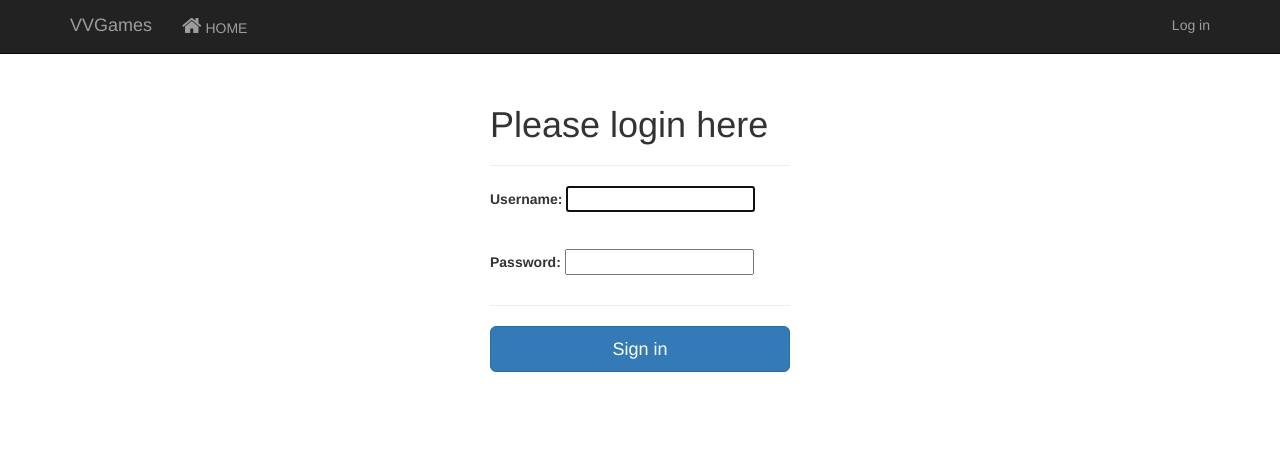
After one commit to Ok-michael/VintageVideo, a Django app: page /accounts/login/ in a window 1280 px wide. The commit adds this page. Shown: the top 456 px of the page. Run offline with Django 5.2, Linux system fonts and the light colour scheme; some libraries are stand-ins or nearby versions.

Commit message:
Adds functionalities for  and , extends the custom-site.css to improve the corresponding login.html created and improve base.html to indicate if a user is logged in or not by using a sub template _login-logout.html

```diff
--- a/VVG/VVG/settings.py
+++ b/VVG/VVG/settings.py
@@ -125,3 +125,5 @@ STATIC_URL = 'static/'
 
 DEFAULT_AUTO_FIELD = 'django.db.models.BigAutoField'
 STATICFILES_DIRS = [os.path.join(BASE_DIR, 'static'), ]
+LOGIN_REDIRECT_URL = '/'
+LOGOUT_REDIRECT_URL = '/'
--- a/VVG/main/urls.py
+++ b/VVG/main/urls.py
@@ -1,6 +1,21 @@
 from django.urls import path
+from django.contrib.auth.views import(
+        LoginView,
+        LogoutView
+)
+from .forms import(
+        AuthenticationForm
+)
 from . import views
+
 
 urlpatterns = [
         path(r'', views.index, name='index'),
+        path(r'accounts/login/', LoginView.as_view(), {
+                'template_name': 'login.html',
+                'authentication_form': AuthenticationForm
+        }, name='login'),
+        path(r'accounts/logout', LogoutView.as_view(), {
+                #'next_page': '/'
+        }, name='logout'),
 ]
--- a/VVG/static/styles/custom-site.css
+++ b/VVG/static/styles/custom-site.css
@@ -10,3 +10,66 @@
 h2.panel-title {
     font-size: 25px;
 }
+
+
+/* Signin page */
+ /* Styling extracted from http://getbootstrap.com/examples/signin/
+ */
+.form-signin {
+    max-width: 330px;
+    padding: 15px;
+    margin: 0 auto;
+}
+
+.form-signin input[type="email"] {
+    margin-bottom: -1px;
+}
+
+.form-signin input[type="email"] border-top {
+    left-radius: 0;
+    right-radius: 0;
+}
+
+.form-signin input[type="password"] {
+    margin-bottom: 10px;
+}
+
+.form-signin input[type="password"] border-top {
+    left-radius: 0;
+    right-radius: 0;
+}
+
+.form-signin .form-signin-heading {
+    margin-bottom: 10px;
+}
+
+.form-signin .checkbox {
+    font-weight: normal;
+}
+
+.form-signin.form-control {
+    position: relative;
+    height: auto;
+    -webkit-box-sizing: border-box;
+    -moz-box-sizing: border-box;
+    box-sizing: border-box;
+    padding: 10px;
+    font-size: 16px;
+}
+
+.form-signin .form-control:focus {
+    z-index: 2;
+}
+
+.signin-errors-container .form-errors {
+    padding: 0;
+    display: flex;
+    flex-direction: column;
+    list-style: none;
+    align-items: center;
+    color: red;
+}
+
+.signin-errors-container .form-errors li {
+    max-width: 350px;
+}
--- /dev/null
+++ b/VVG/templates/_login-logout.html
@@ -0,0 +1,16 @@
+{% if user.is_authenticated %}
+    <form id="logoutForm" action="{% url 'logout' %}" method="post" class="navbar-right">
+        {% csrf_token %}
+            <ul class="nav navbar-nav navbar-right">
+                <li><span class="navbar-brand">Logged as: {{ user.username }}</span></li>
+                <li>
+                    <a href="javascript:document.getElementById(
+                        'logoutForm').submit()">Log off</a>
+                </li>
+            </ul>
+    </form>
+ {% else %}
+    <ul class="nav navbar-nav navbar-right">
+        <li><a href="{% url 'login' %}">Log in</a></li>
+    </ul>
+ {% endif %}
--- a/VVG/templates/base.html
+++ b/VVG/templates/base.html
@@ -8,7 +8,7 @@
         <meta name='author' content='Michael Oko'>
         <link rel="icon" href="../../favicon.ico">
 
-        <title>Vintage Videos Games</title>
+        <title>Vintage</title>
 
         {% load static %}
         <link href="{% static 'styles/custom-site.css' %}" rel='stylesheet'>
@@ -44,6 +44,7 @@
                             </li>
                         {% endif %}
                     </ul>
+                    {% include '_login-logout.html' %}
                 </div><!--/.nav-collapse -->
             </div>
         </nav>
--- /dev/null
+++ b/VVG/templates/registration/login.html
@@ -0,0 +1,35 @@
+{% extends 'base.html' %}
+
+{% block 'content' %}
+    <div>
+        <form action='.' method="post" class="form-signin">
+            {% csrf_token %}
+
+            <h1 class="form-signin-heading">Please login here</h1>
+            <hr />
+            <div class="form-group">
+                {{ form.username.label_tag }}
+                {{ form.username }}
+                <br />
+                <br />
+            </div>
+
+            <div class="form-group">
+                {{ form.password.label_tag }}
+                {{ form.password }}
+                <hr />
+            </div>
+            <button class="btn btn-lg btn-primary btn-block" type="submit">Sign in</button>
+        </form>
+
+        <div class='signin-errors-container'>
+            {% if form.non_field_errors %}
+                <ul class='form-errors'>
+                    {% for error in form.non_field_errors %}
+                        <li>{{ error }}</li>
+                    {% endfor %}
+                </ul>
+            {% endif %}
+        </div>
+    </div>
+{% endblock 'content' %}
```
Also changed, not shown: VVG/main/forms.py (added, +22 -0 lines), VVG/db.sqlite3.
